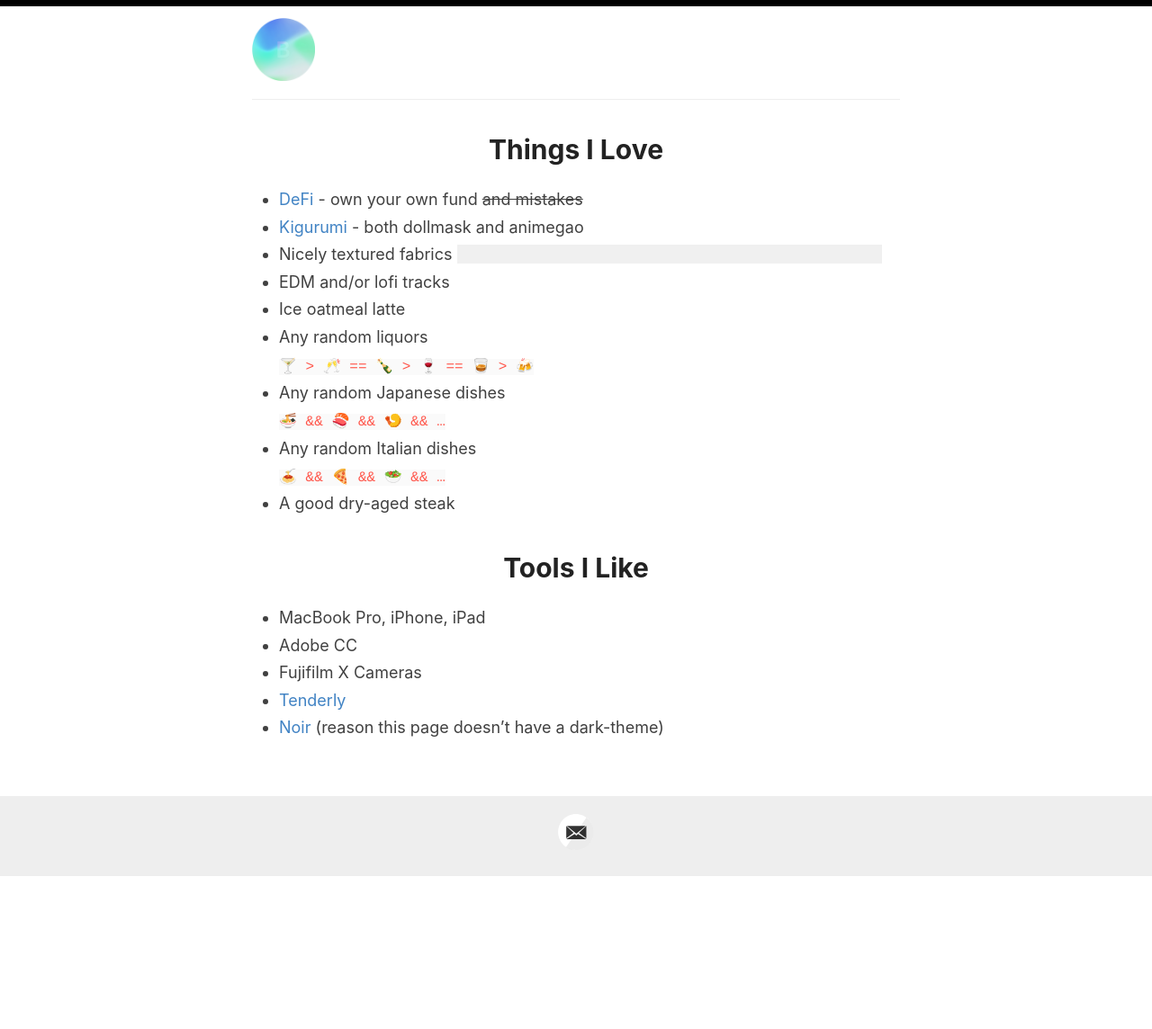
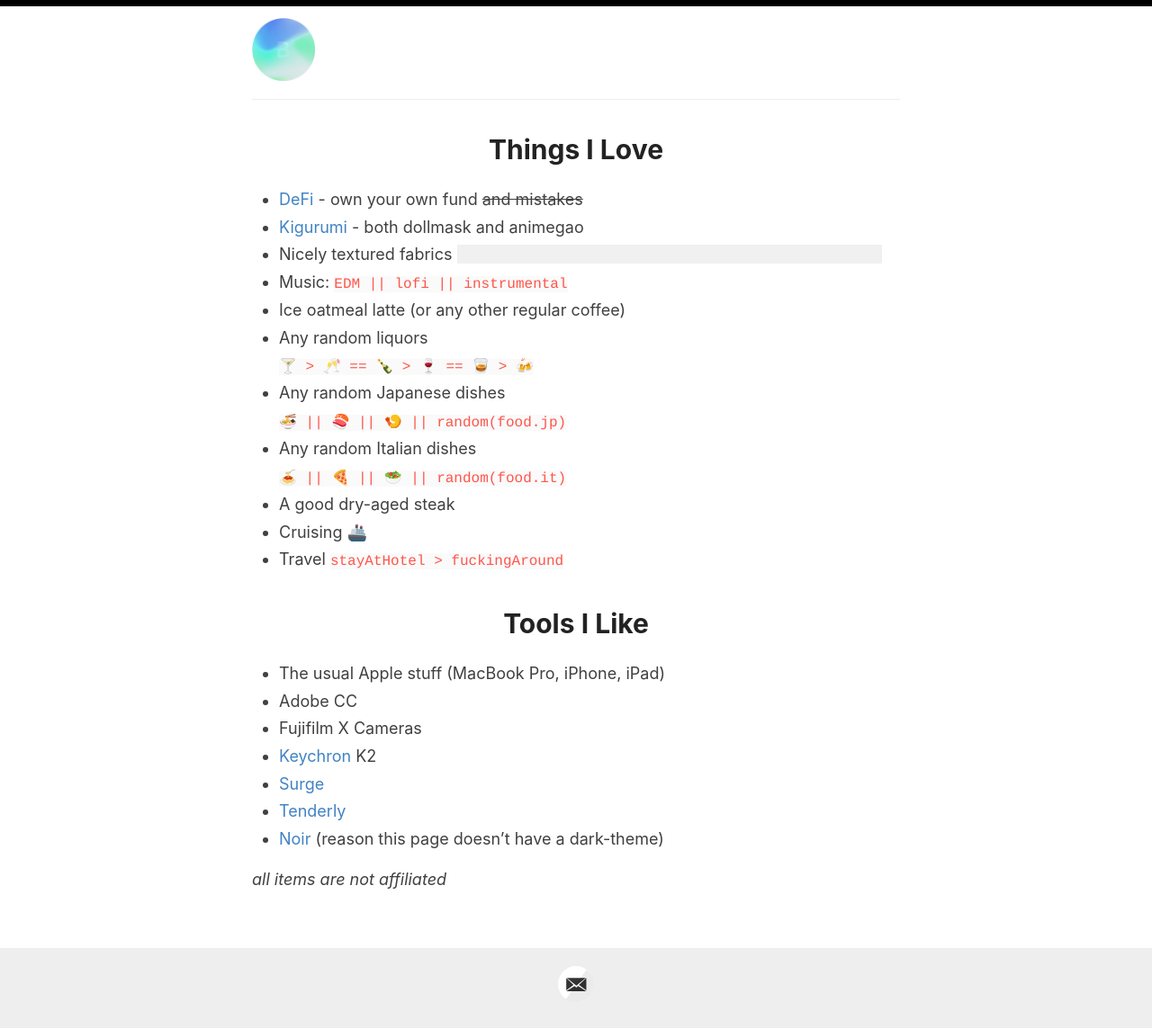
Before and after one commit to 98827ddb7e5a2c2e261912a23d9251d6/98827ddb7e5a2c2e261912a23d9251d6.github.io, a Jekyll site: the page built from index.md, in a window 1280 px wide. Shown: the whole page at 90% size. Built offline with Jekyll 4.4.1, drawn with Linux system fonts in a browser that asks for light colours; our own code applies the rules of GitHub Pages for plain Markdown files; before the commit the page ends 974 px from its top, so only the background shows below that.

Commit message:
update home

```diff
--- a/index.md
+++ b/index.md
@@ -7,20 +7,26 @@
 - [DeFi](https://en.wikipedia.org/wiki/Decentralized_finance){:target="_blank" rel="noopener"} - own your own fund ~~and mistakes~~
 - [Kigurumi](https://en.wikipedia.org/wiki/Animegao_kigurumi){:target="_blank" rel="noopener"} - both dollmask and animegao
 - Nicely textured fabrics <span class="hidden-text">on nicely shaped bodies, e.g. zentai, tights, knee-socks</span>
-- EDM and/or lofi tracks
-- Ice oatmeal latte
+- Music: `EDM || lofi || instrumental`
+- Ice oatmeal latte (or any other regular coffee)
 - Any random liquors \
 `🍸 > 🥂 == 🍾 > 🍷 == 🥃 > 🍻`
 - Any random Japanese dishes \
-`🍜 && 🍣 && 🍤 && …`
+`🍜 || 🍣 || 🍤 || random(food.jp)`
 - Any random Italian dishes \
-`🍝 && 🍕 && 🥗 && …`
+`🍝 || 🍕 || 🥗 || random(food.it)`
 - A good dry-aged steak
+- Cruising 🚢
+- Travel `stayAtHotel > fuckingAround`
 
 # Tools I Like
 
-- MacBook Pro, iPhone, iPad
+- The usual Apple stuff (MacBook Pro, iPhone, iPad)
 - Adobe CC
 - Fujifilm X Cameras
+- [Keychron](https://www.keychron.com/){:target="_blank" rel="noopener"} K2
+- [Surge](https://nssurge.com){:target="_blank" rel="noopener"}
 - [Tenderly](https://tenderly.co){:target="_blank" rel="noopener"}
 - [Noir](https://getnoir.app){:target="_blank" rel="noopener"} (reason this page doesn't have a dark-theme)
+
+*all items are not affiliated*
```
